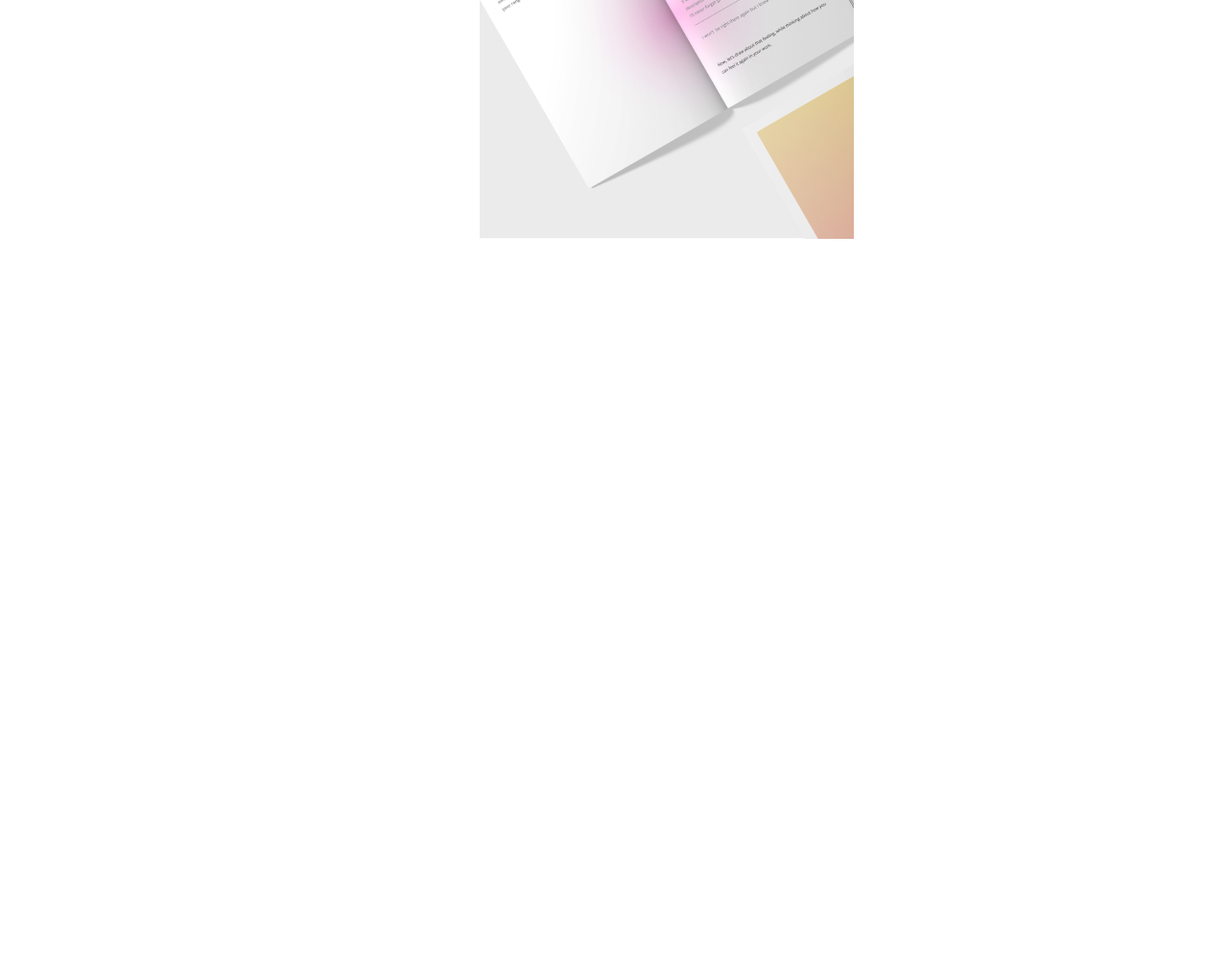
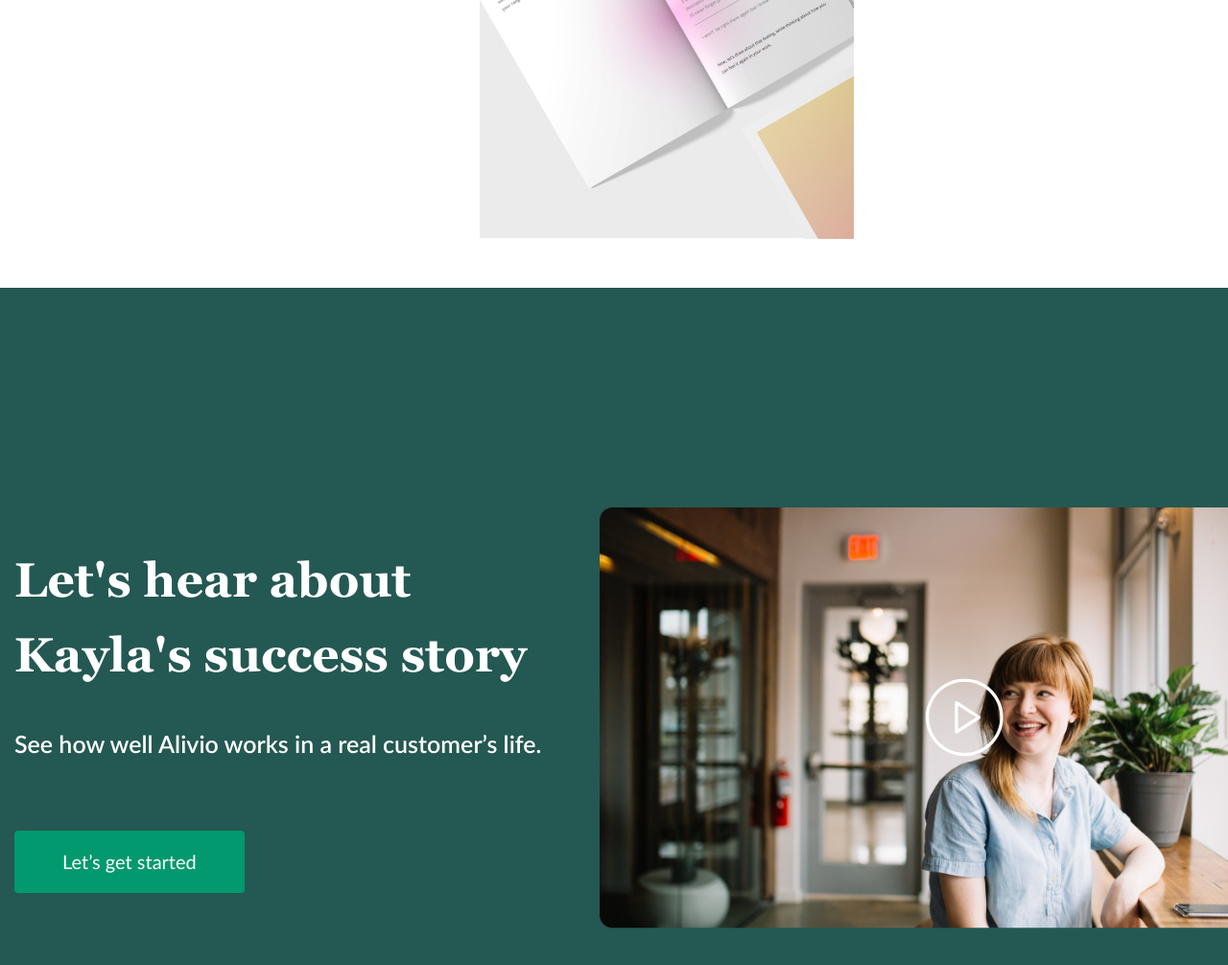
Before and after one commit to BogdanWazer/alvio-project, a website built with Vite: page index.html in a window 1280 px wide. Shown: the part 2353-3359 px from the top of the page at 96% size. Before the commit the page ends 2653 px from the top, so only its background shows below. Built offline with nearby package versions, Linux system fonts and the light colour scheme; files whose address does not match are found by name.

Commit message:
story-video-done

```diff
--- /dev/null
+++ b/css/sections/story.css
@@ -0,0 +1,68 @@
+.story {
+  padding: 229px 0 176px;
+  background-color: #245852;
+  color: #fff;
+}
+
+.story-row {
+  display: flex;
+  justify-content: space-between;
+  align-items: center;
+}
+
+.story-content {
+  margin-right: 30px;
+  max-width: 580px;
+}
+
+.story-heading + * {
+  margin-top: 33px;
+}
+
+.story-heading {
+  color: #fff;
+  font-family: Georgia;
+  font-size: 50px;
+  font-weight: 700;
+  line-height: 157%; /* 78.5px */
+}
+
+.story-text {
+  color: #fff;
+  font-size: 25px;
+  font-weight: 600;
+  line-height: 157%; /* 39.25px */
+}
+
+.story-text + * {
+  margin-top: 71px;
+}
+
+.story-btn {
+  display: flex;
+}
+
+.btn-big {
+}
+
+.story-video {
+  position: relative;
+}
+.story-video-overlay {
+  position: absolute;
+  left: 0;
+  top: 0;
+  width: 100%;
+  height: 100%;
+}
+.story-video-wrapper {
+}
+.story-video-btn {
+  position: absolute;
+  left: 50%;
+  top: 50%;
+  transform: translate(-50%, -50%);
+}
+
+.story-video-object {
+}
--- a/css/style.css
+++ b/css/style.css
@@ -8,7 +8,7 @@
 @import url(./sections/header.css);
 @import url(./sections/home.css);
 @import url(./sections/how-it-works.css);
-
+@import url(./sections/story.css);
 
 /* General CSS */
 body {
--- a/index.html
+++ b/index.html
@@ -76,7 +76,6 @@
           </div>
 
           <div class="how-it-works-steps">
-
             <div class="step">
               <h3 class="step-heading" data-number="01">Personalize</h3>
               <div class="step-text">
@@ -128,11 +127,39 @@
                 />
               </div>
             </div>
-
           </div>
         </div>
       </section>
 
+      <section class="story">
+        <div class="container">
+          <div class="story-row">
+            <div class="story-content">
+              <div class="story-heading">
+                Let's hear about Kayla's success story
+              </div>
+              <div class="story-text">
+                See how well Alivio works in a real customer’s life.
+              </div>
+              <div class="story-btn">
+                <a class="btn btn-big">Let’s get started</a>
+              </div>
+            </div>
+            <div class="story-video">
+              <div class="story-video-overlay">
+                <button class="story-video-btn">
+                  <img src="./img/story/play-white.svg" alt="play" />
+                </button>
+              </div>
+              <img
+                src="./img/story/video-cover.png"
+                alt="video"
+                class="story-video-object"
+              />
+            </div>
+          </div>
+        </div>
+      </section>
     </main>
   </body>
 </html>
```
Also changed, not shown: img/story/play-white.svg (added), img/story/video-cover.png (added).
